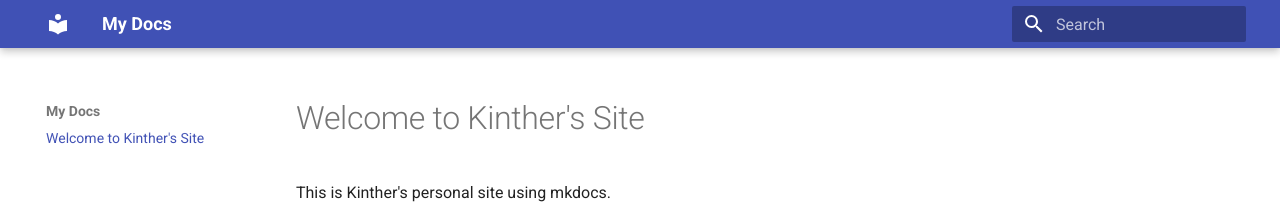
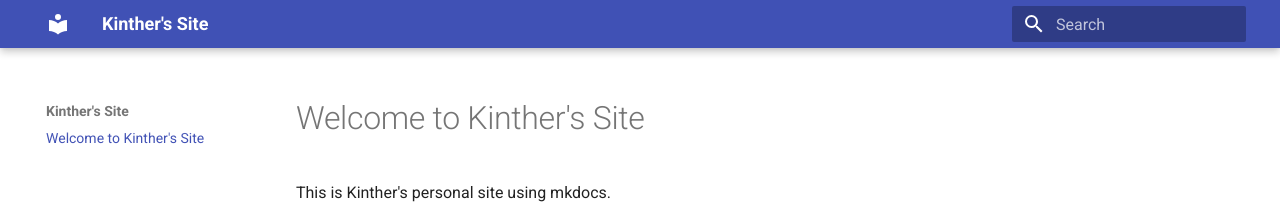
Before and after one commit to kinthero/site, an MkDocs documentation site: the page built from docs/index.md, in a window 1280 px wide. Shown: the top 208 px of the page. Built offline with MkDocs 1.6.1 and Material for MkDocs 9.7.7, drawn with Linux system fonts in a browser that asks for light colours.

Commit message:
rename site

```diff
--- a/mkdocs.yml
+++ b/mkdocs.yml
@@ -1,3 +1,3 @@
-site_name: My Docs
+site_name: Kinther's Site
 theme:
   name: material
```
